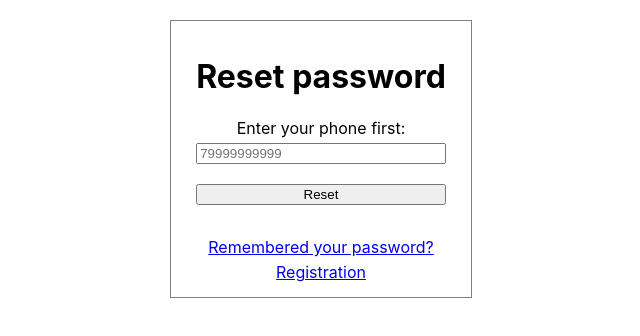
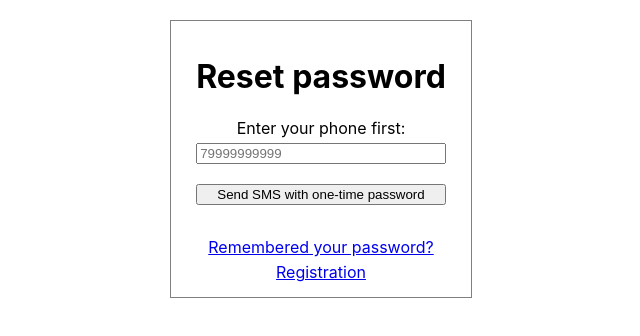
Before and after one commit to romankuvshanov/echo-test-frontend, a React (Create React App) app: page /reset in a window 1280 px wide. Shown: the top 336 px of the page, without its empty margins (319-959 px from the left). Built offline with nearby package versions, Linux system fonts and the light colour scheme.

Commit message:
Changed button text

```diff
--- a/src/components/ResetPasswordComponent/ResetPasswordComponent.jsx
+++ b/src/components/ResetPasswordComponent/ResetPasswordComponent.jsx
@@ -127,7 +127,7 @@ function ResetPasswordStartFormContent({
         onChange={onPhoneInputChange}
       />
       <button className={"reset-password-form__submit-button"} type={"submit"}>
-        Reset
+        Send SMS with one-time password
       </button>
       <FormLinks></FormLinks>
     </form>
```
